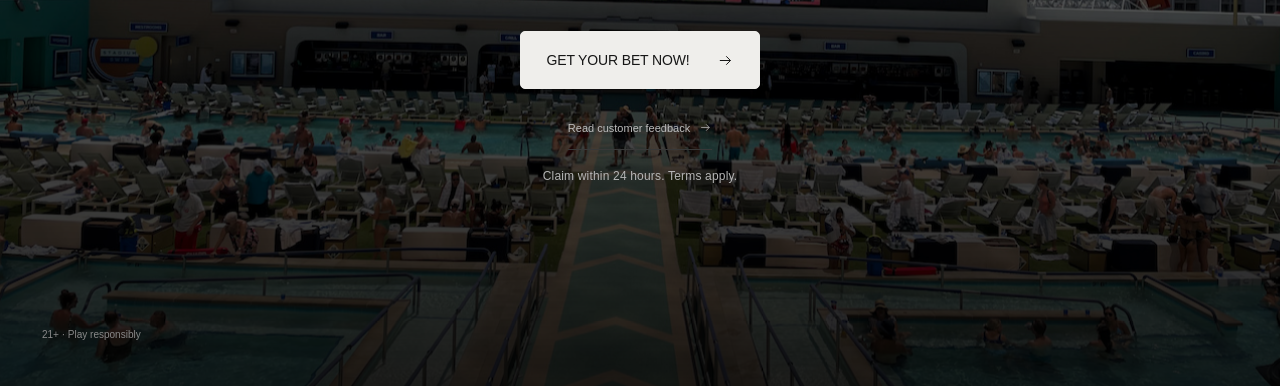
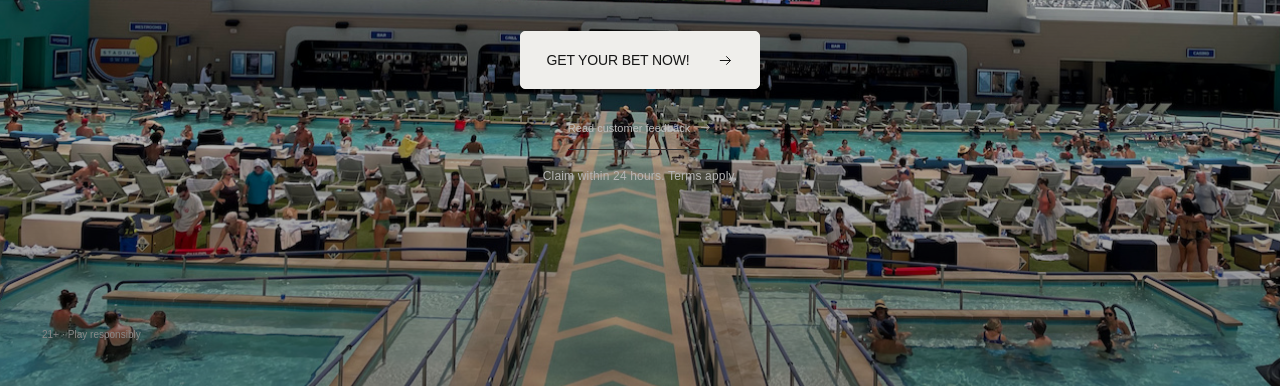
Before and after one commit to bradtmurray/Vantage, a plain HTML site: page index.html in a window 1280 px wide. Shown: the part 443-829 px from the top of the page. Drawn offline with Linux system fonts and the light colour scheme; a script that the page names is missing.

Commit message:
Update index.html

```diff
--- a/index.html
+++ b/index.html
@@ -199,8 +199,8 @@ button,a{-webkit-tap-highlight-color:transparent}
 
 /* Hero background image + heading */
 #homePage{overflow:hidden;isolation:isolate}
-#homePage::before{content:"";position:absolute;inset:0;z-index:-2;background:url("stadium.jpg") center/cover no-repeat}
-#homePage::after{content:"";position:absolute;inset:0;z-index:-1;background:linear-gradient(180deg,rgba(0,0,0,.7) 0%,rgba(0,0,0,.62) 50%,rgba(0,0,0,.88) 100%)}
+#homePage::before{content:"";position:absolute;inset:0;z-index:-2;background:#111 url("./stadium.jpg") center/cover no-repeat}
+#homePage::after{content:"";position:absolute;inset:0;z-index:-1;background:linear-gradient(180deg,rgba(0,0,0,.25) 0%,rgba(0,0,0,.18) 50%,rgba(0,0,0,.45) 100%)}
 .hero-title,.hero-sub,.caption{text-shadow:0 2px 24px rgba(0,0,0,.7)}
 .hero-title{font-size:clamp(46px,10vw,112px);line-height:.98;letter-spacing:-.055em;font-weight:600;margin:0 auto 22px}
 .hero-title .line{display:block}
```
